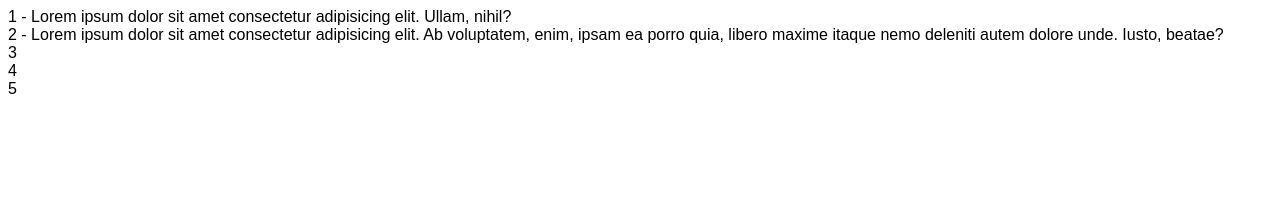
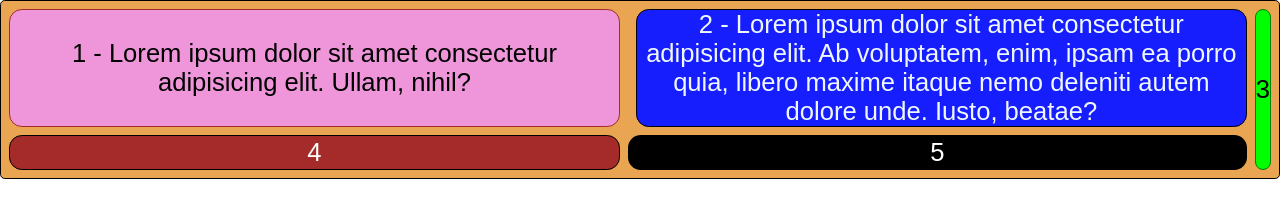
Before and after one commit to TOLIB-prog/my-web_project, a website: page test.html in a window 1280 px wide. Drawn offline with Linux system fonts and the light colour scheme.

Commit message:
add the test.html file

```diff
--- a/css/style.css
+++ b/css/style.css
@@ -11,6 +11,7 @@
 	--border-color: #e2e8f0;
 	--bg-color-nav: #000000b0;
 	--bg-color-form: rgb(4, 4, 75);
+	--bg-color-body: rgba(42, 66, 66, 0.277);
 
 	/* Типографика */
 	--font-family: "Inter", -apple-system, sans-serif;
@@ -47,26 +48,30 @@ body {
 body * > * {
 	padding: 0.3rem;
 }
+body {
+	background-color: var(--bg-color-body);
+}
 
-.grid {
+.wrapper {
 	display: grid;
-	grid-template-columns: repeat(3, 150px);
-	grid-auto-rows: 100px;
-	grid-gap: 10px;
+	grid-template-columns: repeat(auto-fit, minmax(min(270px, 100%) 1fr));
+	grid-auto-rows: auto;
+	grid-gap: 0.2rem;
 	border: 2px solid cyan;
-	border-radius: 4px;
+	border-radius: 6px;
 	background-color: rgb(65, 190, 239);
-	width: 100%;
+	max-width: 100%;
 	height: 500px;
 	justify-content: space-between;
 	align-content: space-between;
+	margin: 1em 0.5em;
 }
 
-.grid div {
+.wrapper div {
 	border: 2px solid cyan;
 	border-radius: 0.4rem;
-	padding: 0.3rem;
-	margin: 0.2rem 0.2rem;
+	padding: 1.3rem;
+	margin: 0.2em 0.5em;
 	box-shadow: 0.1rem 0.1rem 0.6em black;
 }
 
@@ -90,16 +95,138 @@ body * > * {
 
 .four {
 	grid-column: 1;
-	grid-row: 2 / 4;
+	grid-row: 3 / 4;
 	background-color: hsla(171, 72%, 31%, 0.449);
 }
+
 .five {
 	grid-column: 2 / 3;
 	grid-row: 3 / 4;
 	background-color: hsl(26, 71%, 53%);
 }
+
 .six {
 	grid-column: 3;
 	grid-row: 3 / 4;
 	background-color: hsla(222, 64%, 49%, 0.988);
 }
+
+.grid-1 {
+	display: grid;
+	grid-auto-rows: repeat(auto-fit, minmax(min(250px, 100%) 1fr));
+	grid-template-columns: subgrid;
+	grid-auto-rows: auto;
+	grid-template-areas:
+		"hd     hd     hd", "asd", "art    art", "asd", "ft ft ft";
+	border-radius: 6px;
+	grid-gap: 1.5rem;
+	border: 1px solid brown;
+	margin-inline: 0.5em;
+	background-color: #17b3f7;
+}
+
+header {
+	grid-area: hd;
+	grid-column: 1 / 7;
+	grid-row: 1 / 2;
+	background-color: rgb(37, 144, 180);
+	border: 1px solid black;
+	border-radius: 6px;
+	color: white;
+	margin: 0.2em;
+	padding-inline: 1em;
+}
+
+article {
+	grid-area: art;
+	grid-column: 4 / 8;
+	grid-row: 2 / 7;
+	background-color: #7fffd4;
+	border: 1px solid black;
+	border-radius: 6px;
+	margin: 0.2em;
+}
+
+aside {
+	grid-area: asd;
+	grid-column: 1 / 4;
+	grid-row: 2 / 7;
+	background-color: #edf45f;
+	border: 1px solid black;
+	border-radius: 6px;
+	margin: 0.25em;
+}
+.bottom {
+	grid-area: ft;
+	grid-column: 1 / 8;
+	grid-row: span 6;
+	background-color: rgba(104, 106, 107, 0.692);
+	border: 1px solid black;
+	border-radius: 6px;
+	color: white;
+	margin: 0.2em;
+	padding: 2em 0;
+}
+
+.test {
+	grid-column: 7 / 8;
+	grid-row: 1 / 2;
+	border: 1px solid black;
+	background-color: #cf7b7b;
+	border-radius: 6px;
+	margin: 0.2em;
+}
+
+.grid__cont {
+	display: grid;
+	border: 1px solid black;
+	border-radius: 6px;
+	background-color: #137be9;
+	grid-gap: 0.2em;
+	grid-template-columns: repeat(4, 1fr);
+	grid-auto-rows: auto;
+	margin-inline: 0.5em;
+	margin-top: 0.5em;
+}
+
+.grid__cont .box {
+	border: 1px solid rgb(11, 8, 8);
+	border-radius: 6px;
+	grid-gap: 10px;
+	margin: 0.5rem;
+	background-color: #75c73e;
+	display: grid;
+	grid-template-columns: repeat(auto-fit, minmax(min(120px, 100%) 1fr));
+}
+
+.span2 {
+	grid-column-end: span 2;
+	background-color: #20ac89;
+	border-radius: 6px;
+	margin-inline: 0.5em;
+	margin: 0.3rem;
+	border: 1px solid black;
+	margin-inline: 0.5em;
+}
+
+.grid__cont.subitems div {
+	background-color: rgba(0, 0, 0, 0.5);
+	border-radius: 6px;
+	padding: 0.2em;
+}
+
+.grid__cont .subitems {
+	display: grid;
+	grid-template-columns: repeat(2, 1fr);
+	grid-gap: 10px;
+	background-color: #117323;
+	border: 1px solid black;
+	border-radius: 6px;
+}
+
+.subitems div {
+	border: 1px solid black;
+	border-radius: 6px;
+	color: white;
+	background-color: #568fdf;
+}
--- a/test-blank.css
+++ b/test-blank.css
@@ -1,6 +1,88 @@
+* {
+	padding: 0;
+	margin: 0;
+	box-sizing: border-box;
+}
+
 body {
-	font-family: Arial;
-	color: black;
+	font-family: Arial, Arial, Helvetica, sans-serif;
+}
 
-	background: white;
+.grid {
+	display: grid;
+	border: 1px solid black;
+	border-radius: 0.3em;
+	gap: 0.5rem;
+	grid-template-columns: repeat(4, auto-fit, minmax(350px, 1fr));
+	grid-auto-rows: minmax(150px, min(100%) 1fr);
+	background-color: rgb(233, 165, 82);
+	padding: 0.5rem;
 }
+
+.grid div {
+	border-radius: 0.5em;
+	corner-scheme: scoop;
+}
+
+.grid__box1 {
+	grid-column: 1 / 2;
+	border: 1px solid brown;
+	background-color: #ef96db;
+	align-content: center;
+	text-align: center;
+	font-size: 1.6rem;
+}
+
+.grid__box2 {
+	grid-column-start: 3;
+	grid-column-end: 4;
+	border: 1px solid black;
+	background-color: #171efd;
+	color: aliceblue;
+	font-size: 1.2rem;
+	align-content: center;
+	text-align: center;
+	font-size: 1.6rem;
+}
+
+.grid__box3 {
+	grid-column-start: 4;
+	grid-row-start: span 2;
+	border-image: 5;
+	border: 1px solid green;
+	background-color: lime;
+	align-content: center;
+	text-align: center;
+	font-size: 1.6rem;
+}
+
+.grid__box4 {
+	border: 1px solid black;
+	background-color: brown;
+	color: white;
+	align-content: center;
+	text-align: center;
+	font-size: 1.6rem;
+}
+
+.grid__box5 {
+	border: 3px solid black;
+	background-color: black;
+	grid-column-start: span 2;
+	color: white;
+	align-content: center;
+	text-align: center;
+	font-size: 1.6rem;
+}
+
+@media (min-width: 5) {
+	.grid {
+		grid-template-columns: repeat(auto-fit, minmax(450px, 1fr) 100%);
+		grid-auto-flow: column;
+		display: grid;
+		grid-gap: 2renm;
+	}
+	.grid__box1 {
+		grid-column-start: span 2;
+	}
+}
```
Also changed, not shown: index.html (+37 -50 lines), .stylelintrc.json, 2 other files.
